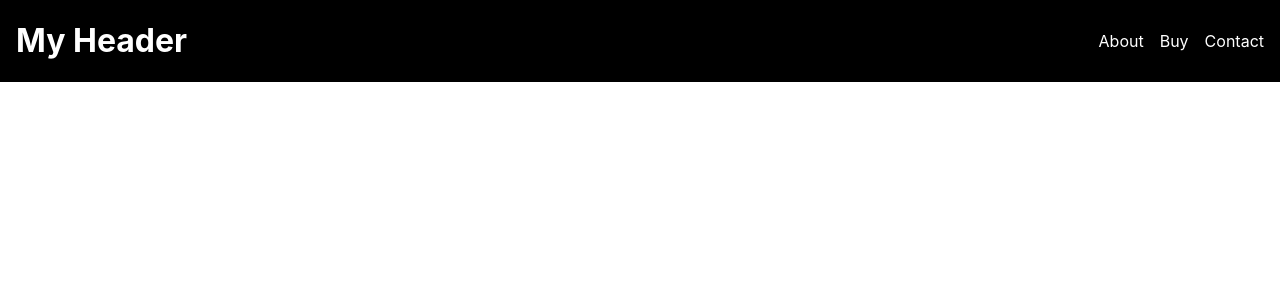
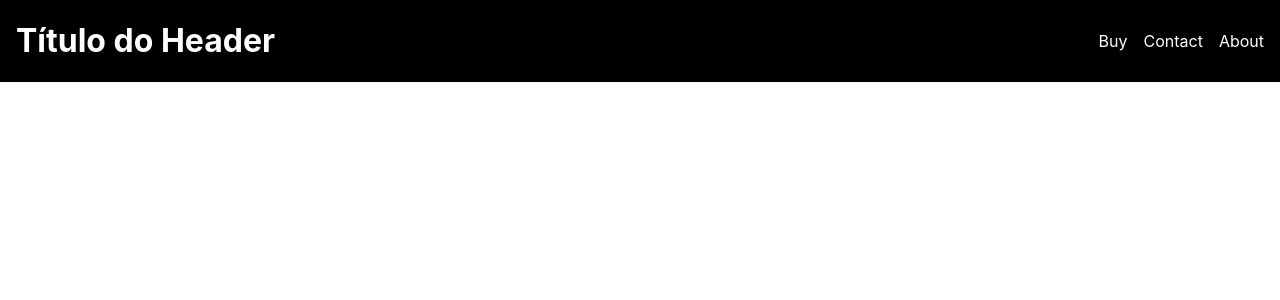
Before and after one commit to anderson-mntn/my-first-app, a React (Create React App) app: page / in a window 1280 px wide. Shown: the top 300 px of the page. Built offline with nearby package versions, Linux system fonts and the light colour scheme.

Commit message:
adicionando atributos genéricos

```diff
--- a/src/App.js
+++ b/src/App.js
@@ -3,7 +3,7 @@ import Header from './Header';
 
 function App() {
   return (
-    <Header></Header>
+    <Header name="Título do Header" links={["Buy", "Contact", "About"]}></Header>
   );
 }
 
--- a/src/Header.js
+++ b/src/Header.js
@@ -1,14 +1,14 @@
 import React from "react";
 import './App.css'
 
-function Header(){
+function Header(props){
     return (
         <header className='header1'>
-            <h1>My Header</h1>
+            <h1>{props.name}</h1>
             <ul className="list1">
-                <li>About</li>
-                <li>Buy</li>
-                <li>Contact</li>
+                <li>{props.links[0]}</li>
+                <li>{props.links[1]}</li>
+                <li>{props.links[2]}</li>
             </ul>
         </header>
     )
```
